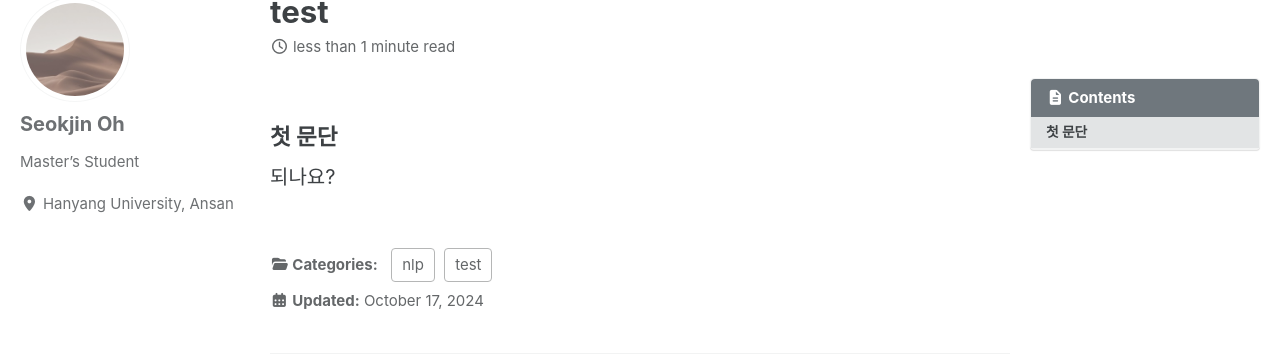
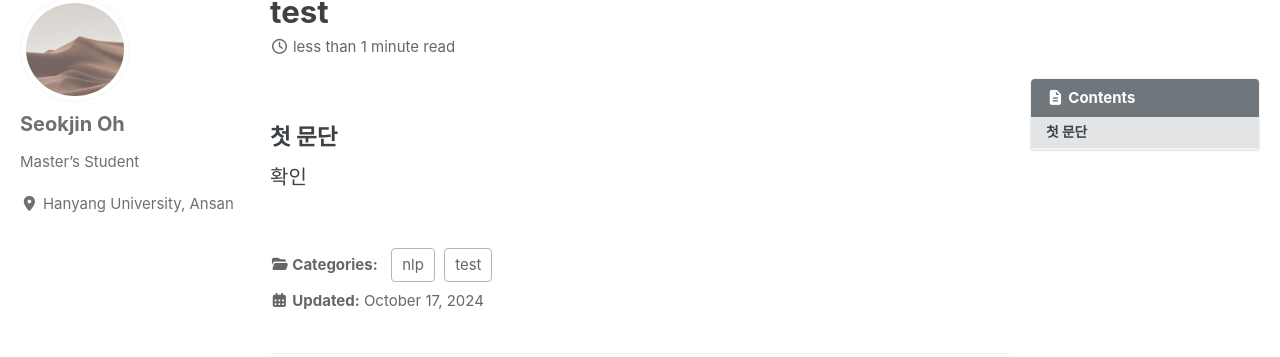
Before and after one commit to Oh-Seokjin/Oh-Seokjin.github.io, a Jekyll site: the page built from _posts/2024-10-17-test.md, in a window 1280 px wide. Shown: the part 104-461 px from the top of the page. Built offline with Jekyll 4.4.1, drawn with Linux system fonts in a browser that asks for light colours; cached includes are drawn as plain includes.

Commit message:
Update 2024-10-17-test.md

```diff
--- a/_posts/2024-10-17-test.md
+++ b/_posts/2024-10-17-test.md
@@ -12,4 +12,4 @@ use_math: true
 ---
 
 ### 첫 문단
-되나요?
+확인
```
Also changed, not shown: other parts of _posts/2024-10-17-test.md (+1 -1 lines).
